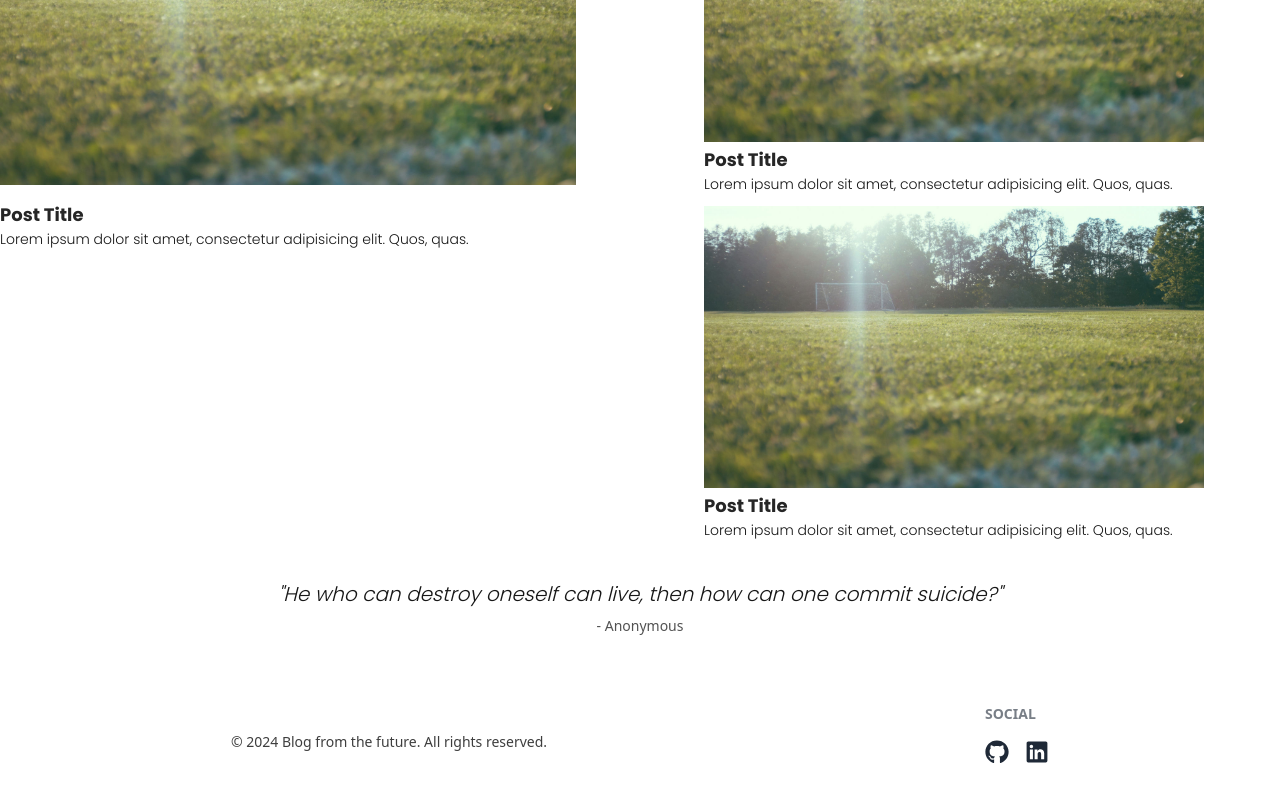
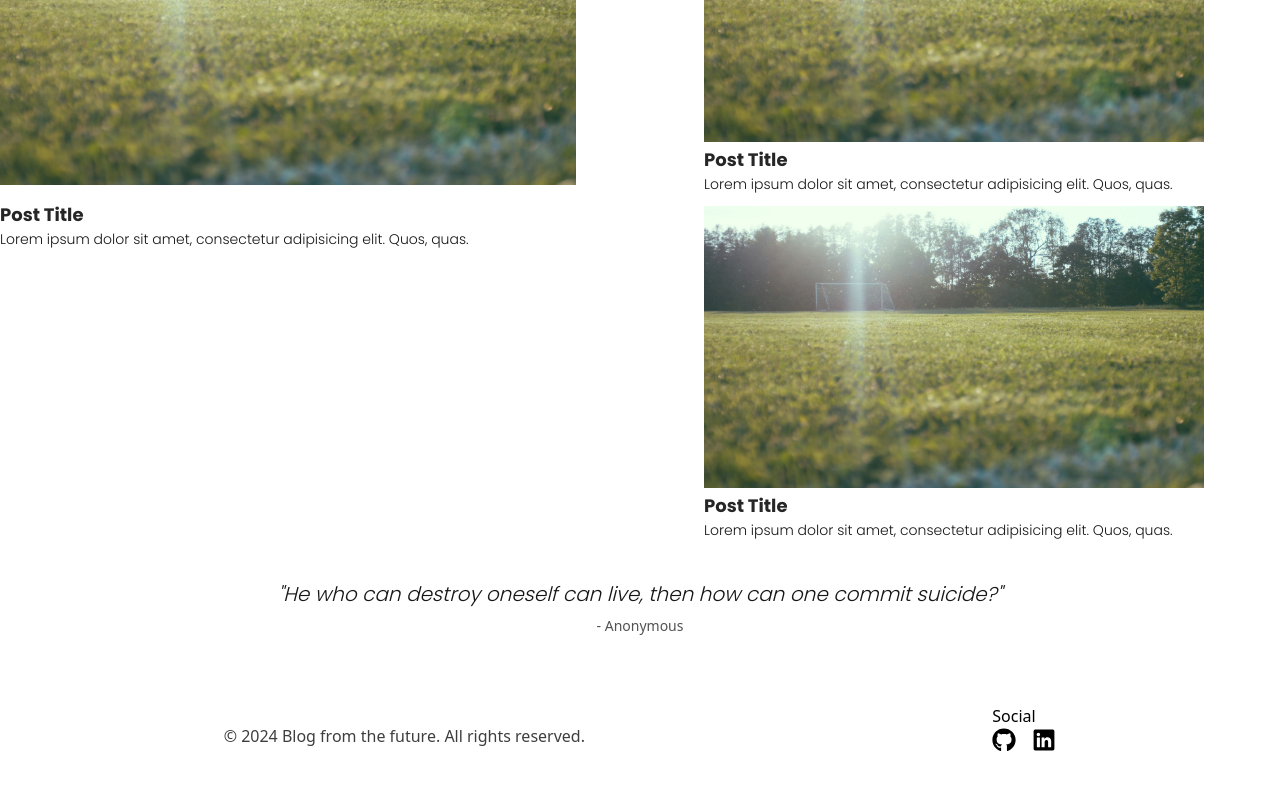
Before and after one commit to nmcev/odin-blog-client, a React (Vite) app: page / in a window 1280 px wide. Shown: the part 1305-2105 px from the top of the page. Built offline with nearby package versions, Linux system fonts and the light colour scheme.

Commit message:
style: remove daisyui as a plugin

```diff
--- a/tailwind.config.js
+++ b/tailwind.config.js
@@ -1,5 +1,4 @@
 /** @type {import('tailwindcss').Config} */
-import daisyui from "daisyui"
 
 export default {
   content: [
@@ -31,7 +30,5 @@ export default {
       },
     },
   },
-  plugins: [
-    daisyui,
-  ],
+  plugins: [],
 }
```
